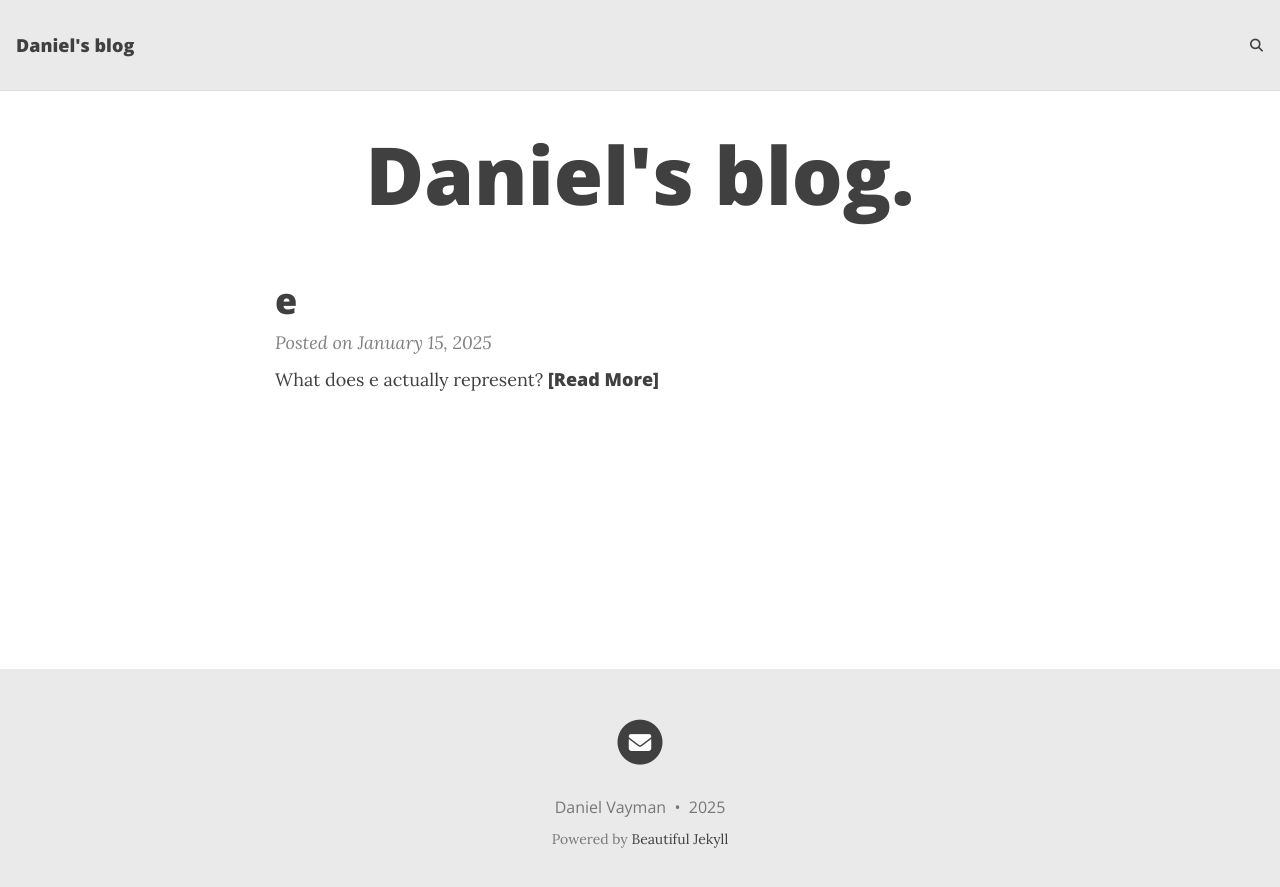
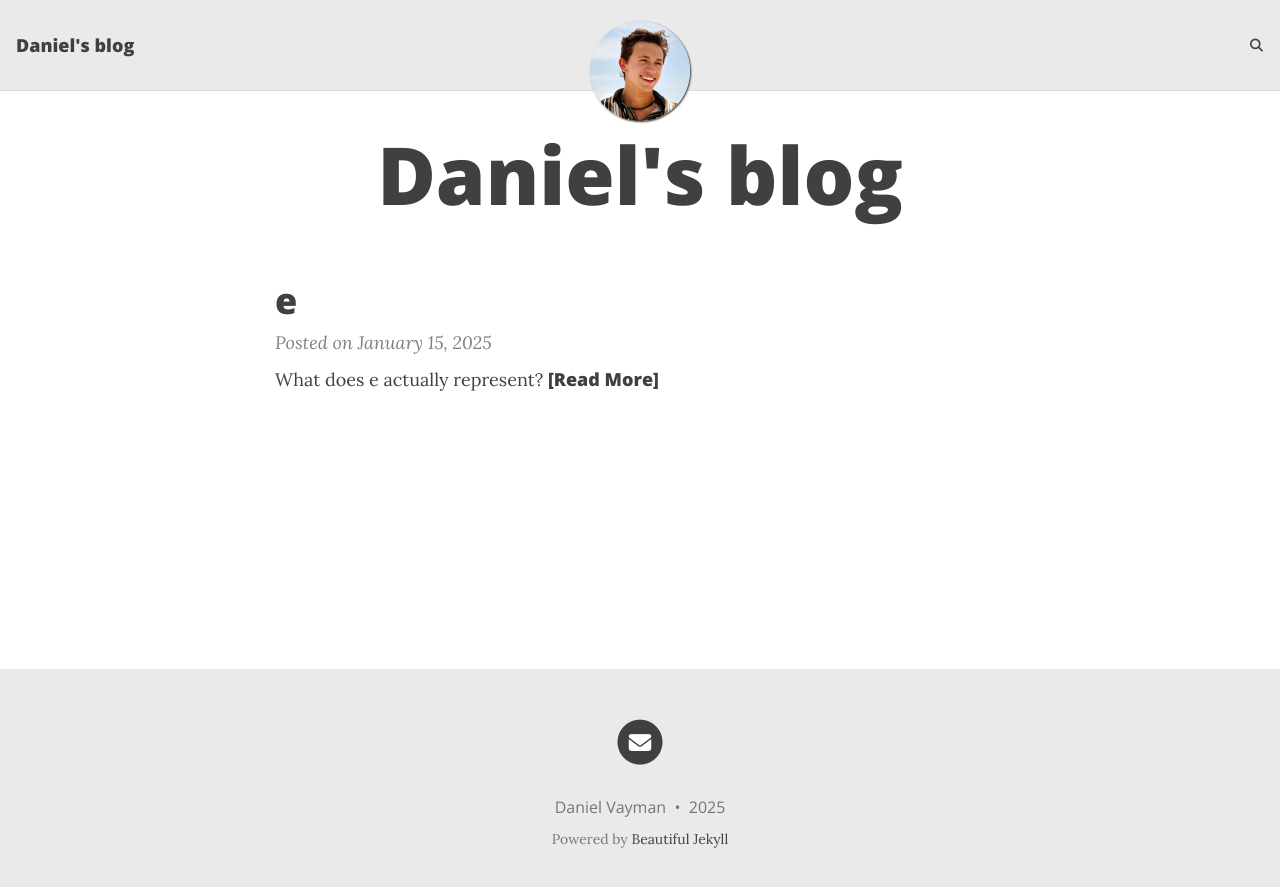
Before and after one commit to danielv012/Blog, a Jekyll site: the page built from index.html, in a window 1280 px wide. Shown: the top 887 px of the page. Built offline with Jekyll 4.4.1, drawn with Linux system fonts in a browser that asks for light colours; nearby versions of some CDN libraries; the list of posts is cut into pages by our own code; comment, search, counter and statistics services are not loaded.

Commit message:
Added icons and picture

```diff
--- a/_config.yml
+++ b/_config.yml
@@ -32,10 +32,10 @@ navbar-links:
 
 # Image to show in the navigation bar - works best with a square image
 # Remove this parameter if you don't want an image in the navbar
-# avatar: ""
+avatar: "/assets/img/me.jpeg"
 
 # By default, the image is cut into a circle. You can disable this behaviour by setting 'round-avatar: false'
-# round-avatar: true
+round-avatar: true
 
 # If you want to have an image logo in the top-left corner instead of having the title of the website,
 # then specify the following parameter
--- a/_includes/head.html
+++ b/_includes/head.html
@@ -161,10 +161,12 @@
   <link rel="stylesheet" href="{{ "/assets/css/staticman.css" | relative_url }}">
   {% endif %}
 
-  {% assign favicon_exists = site.static_files | where: "path", "/favicon.ico" | size %}
-  {% if favicon_exists == 1 %}
-  <link rel="icon" href="{{ '/favicon.ico' | relative_url }}" />
-  {% endif %}
+  <link rel="icon" sizes="16x16" type="image/ico" href="/assets/img/icon/icon-dark-16.ico" media="(prefers-color-scheme: dark)"/>
+  <link rel="icon" sizes="32x32" type="image/ico" href="/assets/img/icon/icon-dark-32.ico" media="(prefers-color-scheme: dark)"/>
+  <link rel="icon" sizes="64x64" type="image/ico" href="/assets/img/icon/icon-dark-64.ico" media="(prefers-color-scheme: dark)"/>
+  <link rel="icon" sizes="16x16" type="image/ico" href="/assets/img/icon/icon-light-16.ico" media="(prefers-color-scheme: light)"/>
+  <link rel="icon" sizes="32x32" type="image/ico" href="/assets/img/icon/icon-light-32.ico" media="(prefers-color-scheme: light)"/>
+  <link rel="icon" sizes="64x64" type="image/ico" href="/assets/img/icon/icon-light-64.ico" media="(prefers-color-scheme: light)"/>
 
   {% if page.head-extra %}
     {% for file in page.head-extra %}
@@ -181,12 +183,12 @@
   <link rel="stylesheet" href="https://cdn.jsdelivr.net/npm/katex@0.12.0/dist/katex.min.css" integrity="sha384-AfEj0r4/OFrOo5t7NnNe46zW/tFgW6x/bCJG8FqQCEo3+Aro6EYUG4+cU+KJWu/X" crossorigin="anonymous">
   <script defer src="https://cdn.jsdelivr.net/npm/katex@0.12.0/dist/katex.min.js" integrity="sha384-g7c+Jr9ZivxKLnZTDUhnkOnsh30B4H0rpLUpJ4jAIKs4fnJI+sEnkvrMWph2EDg4" crossorigin="anonymous"></script>
   <script defer src="https://cdn.jsdelivr.net/npm/katex@0.12.0/dist/contrib/auto-render.min.js" integrity="sha384-mll67QQFJfxn0IYznZYonOWZ644AWYC+Pt2cHqMaRhXVrursRwvLnLaebdGIlYNa" crossorigin="anonymous"></script>
-  <!-- <script>
+  <script>
       document.addEventListener("DOMContentLoaded", function() {
           renderMathInElement(document.body, {
               // ...options...
           });
       });
-  </script> -->
+  </script>
 
 </head>
--- a/index.html
+++ b/index.html
@@ -1,5 +1,5 @@
 ---
 layout: home
-title: Daniel's blog.
+title: Daniel's blog
 subtitle:
 ---
```
Also changed, not shown: assets/img/icon/icon-dark-16.ico (added), assets/img/icon/icon-dark-32.ico (added), assets/img/icon/icon-dark-64.ico (added), assets/img/icon/icon-light-16.ico (added), assets/img/icon/icon-light-32.ico (added), assets/img/icon/icon-light-64.ico (added), assets/img/me.jpeg (added).
